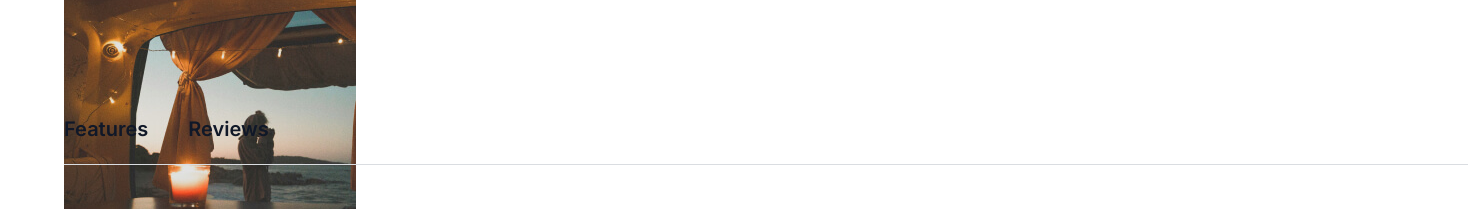
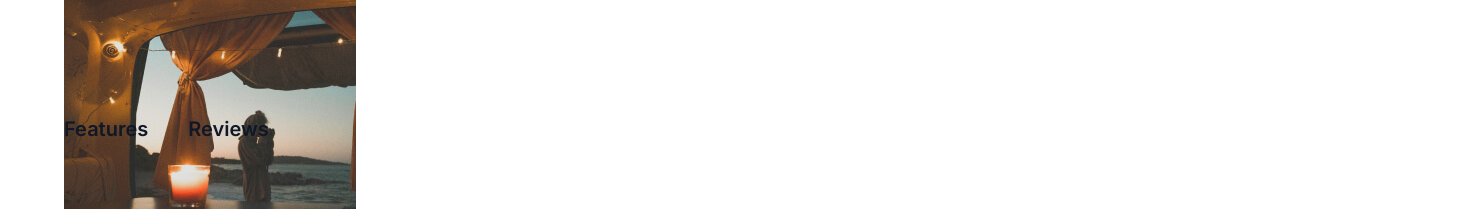
Before and after one commit to Lyadskyi/TravelTrucs-web_app, a React (Vite) app: page /catalog/1 in a window 1280 px wide. Shown: the part 591-800 px from the top of the page, 1468 px wide, since content can reach past the window. Built offline with nearby package versions, Linux system fonts and the light colour scheme.

Commit message:
Implemented underline when link is active-fix
Updated src\pages\CamperDetailsPage.jsx

```diff
--- a/src/pages/CamperDetailsPage/CamperDetailsPage.jsx
+++ b/src/pages/CamperDetailsPage/CamperDetailsPage.jsx
@@ -1,5 +1,6 @@
 import { useEffect, useState, Suspense } from "react";
 import { NavLink, Outlet } from "react-router-dom";
+import clsx from "clsx";
 import css from "./CamperDetailsPage.module.css";
 
 import DetailsFeatures from "../../components/DetailsFeatures/DetailsFeatures";
@@ -24,6 +25,10 @@ export default function CamperDetailsPage() {
     } else {
       localStorage.removeItem("starColor");
     }
+  };
+
+  const buildLinkClass = ({ isActive }) => {
+    return clsx(css.link, isActive && css.active);
   };
 
   return (
@@ -56,11 +61,11 @@ export default function CamperDetailsPage() {
         This no-frills yet reliable panel truck offers the essentials for a comfortable journey,
         making it the perfect companion for those who value simplicity and functionality.
       </p>
-      <nav className={css.listNavLinks}>
-        <NavLink to="features" className={css.link}>
+      <nav className={css.navigation}>
+        <NavLink to="features" className={buildLinkClass}>
           Features
         </NavLink>
-        <NavLink to="reviews" className={css.link}>
+        <NavLink to="reviews" className={buildLinkClass}>
           Reviews
         </NavLink>
         <Suspense fallback={<Loader />}>
--- a/src/pages/CamperDetailsPage/CamperDetailsPage.module.css
+++ b/src/pages/CamperDetailsPage/CamperDetailsPage.module.css
@@ -58,7 +58,7 @@
   color: #475467;
 }
 
-.listNavLinks {
+.navigation {
   display: flex;
   gap: 40px;
   position: absolute;
@@ -66,7 +66,6 @@
 }
 
 .link {
-  display: inline-flex;
   position: relative;
   font-weight: 600;
   font-size: 20px;
@@ -76,13 +75,24 @@
   color: #101828;
 }
 
-.link::after {
+/* .link::after {
   display: block;
   content: "";
   position: absolute;
   left: 0;
   bottom: 0;
-  width: 1280px;
+  width: 1312px;
   height: 1px;
   background-color: #dadde1;
+} */
+
+.active::after {
+  display: block;
+  content: "";
+  position: absolute;
+  left: 0;
+  bottom: 0;
+  width: 85px;
+  height: 5px;
+  background-color: #e44848;
 }
```
